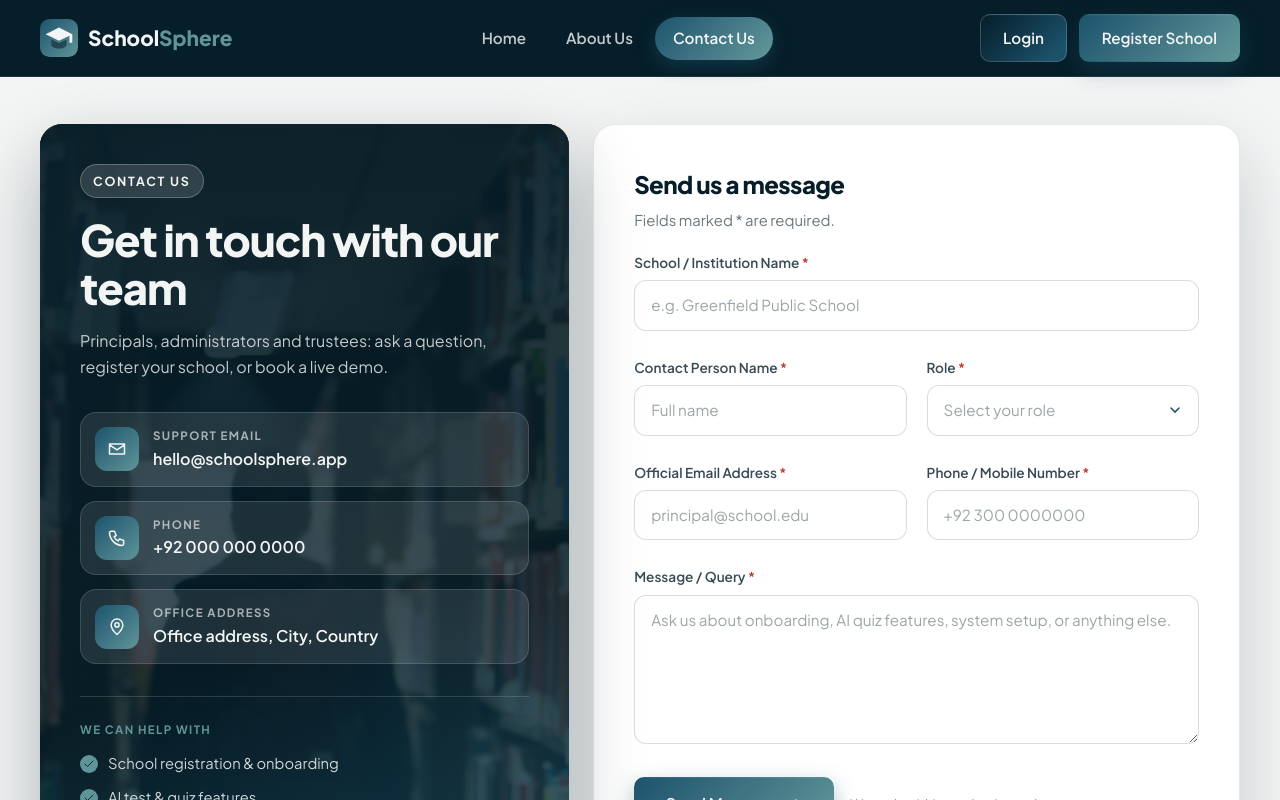
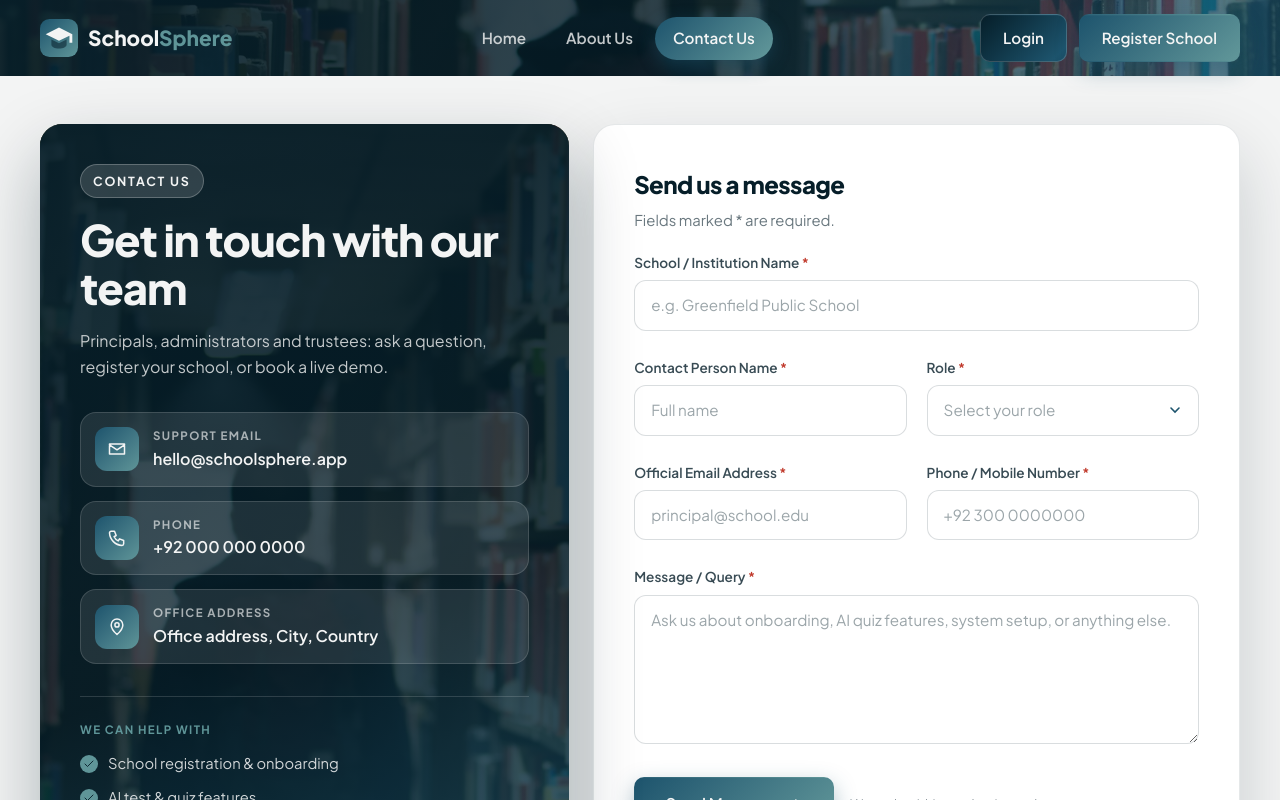
Before and after one commit to devdevcipator-arch/school-project, a Next.js app: page /contact in a window 1280 px wide. Shown: the top 800 px of the page. Built offline with nearby package versions, Linux system fonts and the light colour scheme.

Commit message:
Contact: match the transparent header used on the other pages
Co-Authored-By: Claude Opus 5.5 <noreply@anthropic.com>

```diff
--- a/app/contact/page.tsx
+++ b/app/contact/page.tsx
@@ -14,7 +14,7 @@ export const metadata: Metadata = {
 export default function ContactPage() {
   return (
     <>
-      <Header solid />
+      <Header />
       <main>
         <ContactSection />
         <Cta />
--- a/components/contact/ContactSection.tsx
+++ b/components/contact/ContactSection.tsx
@@ -25,6 +25,12 @@ export default function ContactSection() {
       {/* Anchors for /contact#register and /contact#demo */}
       <span id="register" className="absolute top-0" aria-hidden />
       <span id="demo" className="absolute top-0" aria-hidden />
+
+      {/* Same image backdrop as the other pages, sized to sit only behind the transparent header */}
+      <div aria-hidden className="absolute inset-x-0 top-0 isolate h-[76px] overflow-hidden bg-ink">
+        <Image src="/images/contact-hero.jpg" alt="" fill sizes="100vw" className="-z-20 object-cover" />
+        <div className="absolute inset-0 -z-10 bg-[linear-gradient(115deg,rgba(6,30,41,.94)_0%,rgba(6,30,41,.82)_50%,rgba(29,84,109,.7)_100%)]" />
+      </div>
 
       <div className="shell pt-[116px] lg:pt-[124px]">
         <div className="relative grid gap-6 lg:grid-cols-[.9fr_1.1fr]">
--- a/components/layout/Header.tsx
+++ b/components/layout/Header.tsx
@@ -11,7 +11,7 @@ import { mainNav } from "@/lib/site";
 const linkClass =
   "relative z-10 block rounded-full px-[18px] py-[9px] text-[.95rem] font-semibold transition-colors duration-[350ms] ease-nav";
 
-export default function Header({ solid = false }: { solid?: boolean }) {
+export default function Header() {
   const pathname = usePathname();
   const activeIndex = Math.max(0, mainNav.findIndex((l) => l.href === pathname));
   const [scrolled, setScrolled] = useState(false);
@@ -35,8 +35,8 @@ export default function Header({ solid = false }: { solid?: boolean }) {
   return (
     <header
       className={`fixed inset-x-0 top-0 z-50 border-b transition-[background-color,border-color,backdrop-filter] duration-[350ms] ${
-        solid || scrolled || open
-          ? `border-surface/10 ${solid ? "bg-ink" : "bg-ink/70"} backdrop-blur-[14px] backdrop-saturate-150`
+        scrolled || open
+          ? "border-surface/10 bg-ink/70 backdrop-blur-[14px] backdrop-saturate-150"
           : "border-transparent bg-transparent"
       }`}
     >
```
